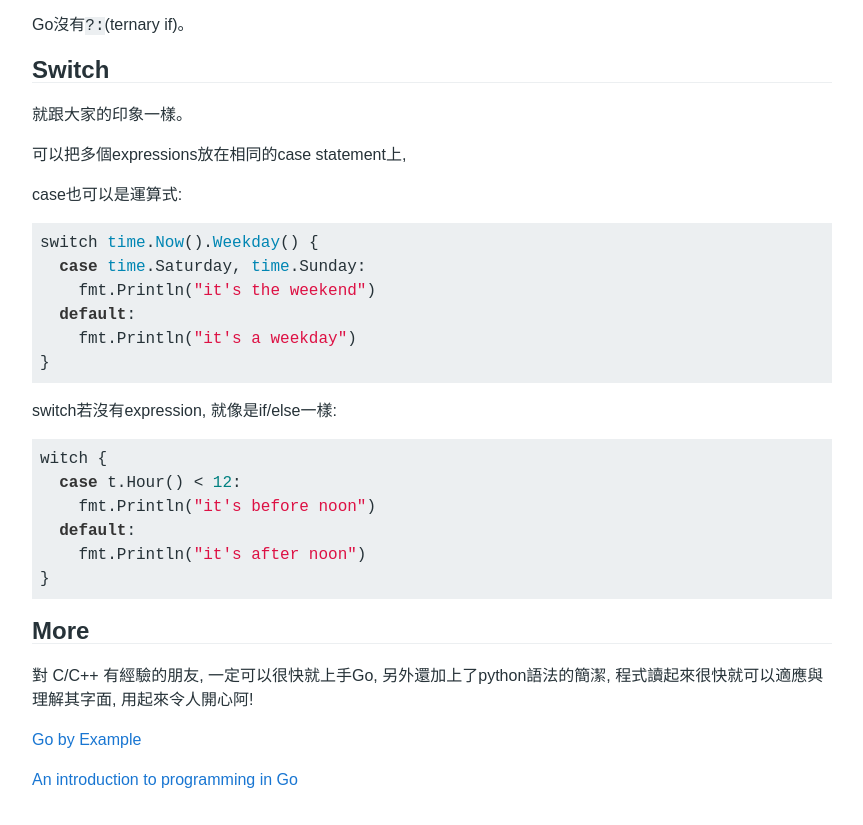
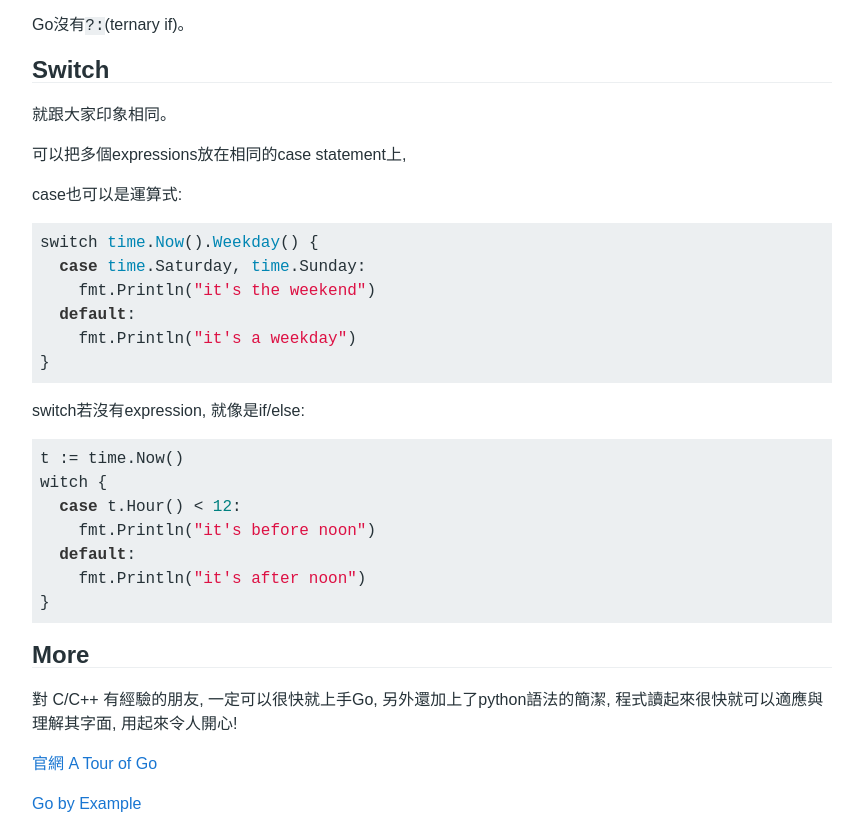
Before and after one commit to luchoching/luchoching.github.io, a plain HTML site: page posts/2015-05-18-go_by_example_1.html in a window 1280 px wide. Shown: the part 3669-4494 px from the top of the page, without its empty margins (208-1071 px from the left). Drawn offline with Linux system fonts and the light colour scheme; a script that the page names is missing.

Commit message:
update go by example 1

```diff
--- a/posts/2015-05-18-go_by_example_1.html
+++ b/posts/2015-05-18-go_by_example_1.html
@@ -118,7 +118,7 @@ fmt.Println(math.<span class="hljs-literal">Sin</span>(<span class="hljs-keyword
 </code></pre>
 <p>Go沒有<code>?:</code>(ternary if)。</p>
 <h2 id="switch">Switch</h2>
-<p>就跟大家的印象一樣。</p>
+<p>就跟大家印象相同。</p>
 <p>可以把多個expressions放在相同的case statement上,</p>
 <p>case也可以是運算式: </p>
 <pre><code class="lang-go">switch <span class="hljs-built_in">time</span>.<span class="hljs-built_in">Now</span>().<span class="hljs-built_in">Weekday</span>() {
@@ -128,8 +128,9 @@ fmt.Println(math.<span class="hljs-literal">Sin</span>(<span class="hljs-keyword
     fmt.Println(<span class="hljs-string">"it's a weekday"</span>)
 }
 </code></pre>
-<p>switch若沒有expression, 就像是if/else一樣: </p>
-<pre><code class="lang-go">witch {
+<p>switch若沒有expression, 就像是if/else: </p>
+<pre><code class="lang-go">t := time.Now()
+witch {
   <span class="hljs-keyword">case</span> t.Hour() &lt; <span class="hljs-number">12</span>:
     fmt.Println(<span class="hljs-string">"it's before noon"</span>)
   <span class="hljs-keyword">default</span>:
@@ -138,7 +139,8 @@ fmt.Println(math.<span class="hljs-literal">Sin</span>(<span class="hljs-keyword
 </code></pre>
 <h2 id="more">More</h2>
 <p>對 C/C++ 有經驗的朋友, 一定可以很快就上手Go, 另外還加上了python語法的簡潔,
-程式讀起來很快就可以適應與理解其字面,  用起來令人開心阿!</p>
+程式讀起來很快就可以適應與理解其字面,  用起來令人開心!</p>
+<p><a href="https://tour.golang.org/">官網 A Tour of Go</a></p>
 <p><a href="https://gobyexample.com">Go by Example</a></p>
 <p><a href="http://www.golang-book.com/">An introduction to programming in Go</a></p>
 </div><div id="disqus_thread"></div><h3><a href="/"><< 回到文章列表</a></h3><script type="text/javascript">/* * * CONFIGURATION VARIABLES * * */
```
